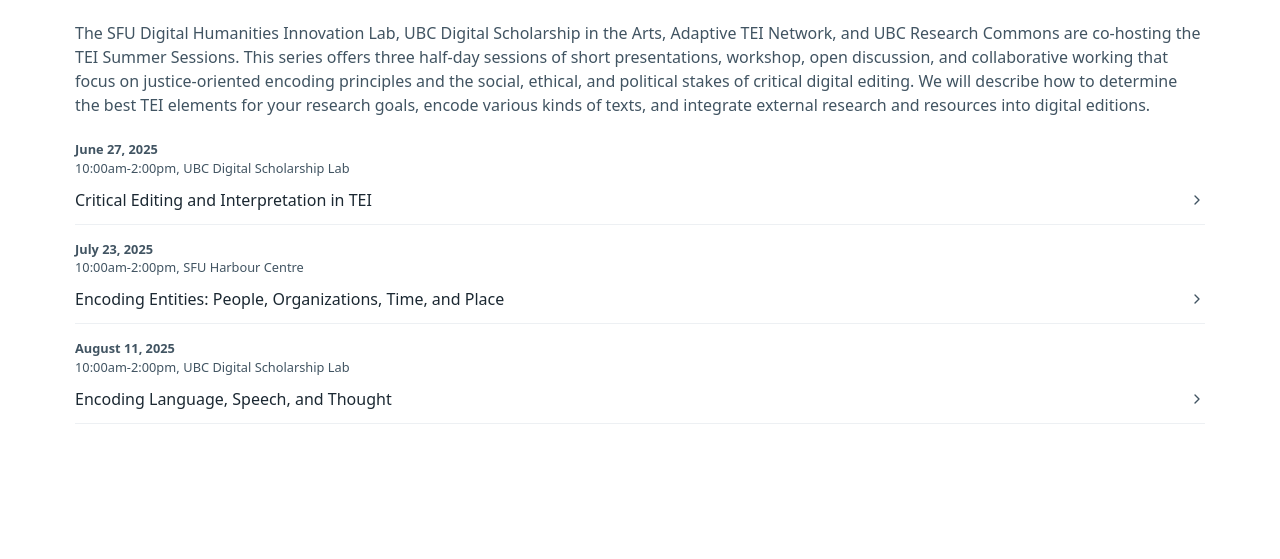
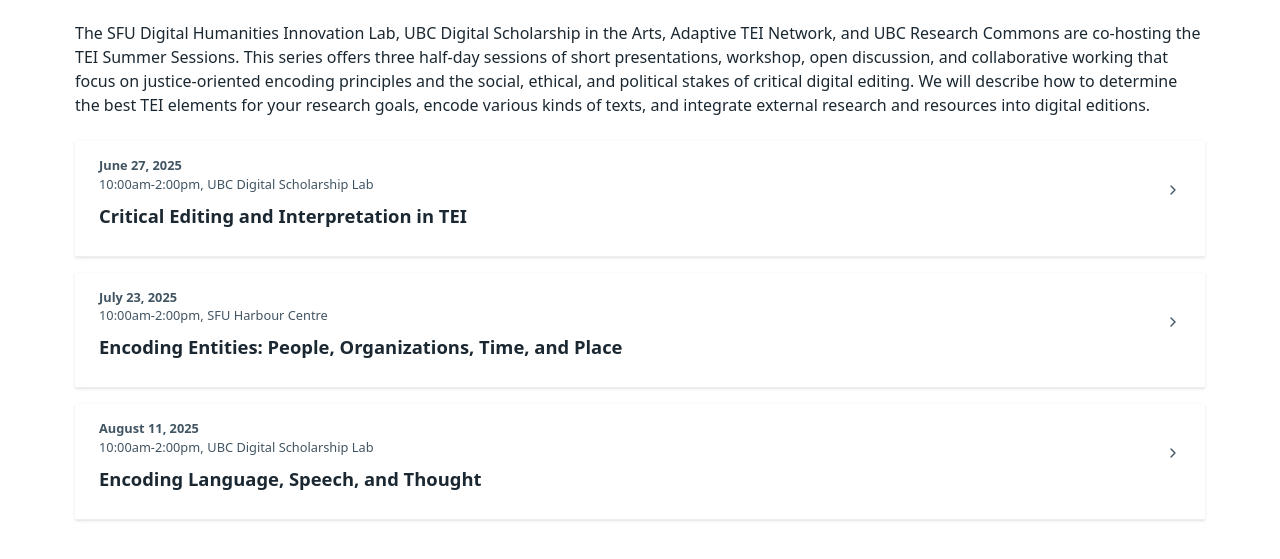
Before and after one commit to DiSA-DHIL/tei-summer-sessions, a website built with Vite: page index.html in a window 1280 px wide. Shown: the part 187-746 px from the top of the page. Built offline with nearby package versions, Linux system fonts and the light colour scheme.

Commit message:
Updating page some more

```diff
--- a/assets/css/main.css
+++ b/assets/css/main.css
@@ -9,9 +9,24 @@
   --typography-spacing-vertical: 1.5em;
   --spacing: 1em;
 }
+
+main {
+  --color: var(--h1-color);
+}
+
+details {
+  box-shadow: 0 1px 3px 0 rgba(36, 30, 30, 0.1), 0 1px 2px -1px rgb(0 0 0 / 0.1);
+  padding: 1em 1.5em;
+}
+
+details[open] > summary {
+  border-bottom: 3px solid #efefef;
+}
+
 summary {
   display: flex;
-  align-items: end;
+  align-items: center;
+  padding-bottom: 1rem;
 }
 
 summary > hgroup {
@@ -21,15 +36,23 @@
   gap: 1em;
 }
 
+hgroup p {
+  margin: 0;
+}
+
 summary > hgroup > *:last-child {
   --color: var(--h1-color);
   margin: 0;
+  font-weight: 600;
+  font-size: 1.15rem;
 }
 
 summary .dateline {
+  --color: var(--color-muted);
   display: grid;
   justify-content: left;
   grid-row-gap: 0.2em;
+  font-size: 0.8em;
   & .date {
     font-weight: 600;
   }
@@ -50,19 +73,13 @@
   margin-bottom: 0;
 }
 
-hgroup p {
-  margin: 0;
-}
 blockquote > p:last-child {
   margin-bottom: 0;
 }
+
 details summary:after {
   float: none;
   margin-left: auto;
-}
-.dateline {
-  font-size: 0.8em;
-  color: var(--color-muted);
 }
 
 .links {
--- a/index.html
+++ b/index.html
@@ -46,6 +46,7 @@
               <h1>Critical Editing and Interpretation in TEI</h1>
             </hgroup>
           </summary>
+          <p> This session will offer an introduction to critical digital editing in TEI. In particular, this session will provide a hands-on introduction to how the TEI facilitates editorial markup for manuscript and print texts. Topics will include encoding manuscript features--such as additions, deletions, and other revisions in one or more hands--and editorial interventions, such as editorial notes, gaps, and supplied text; marking up interpretations and mechanisms for encoding analysis; and handling of figures, tables, and images. </p>
         </details>
         <details>
           <summary>
```
